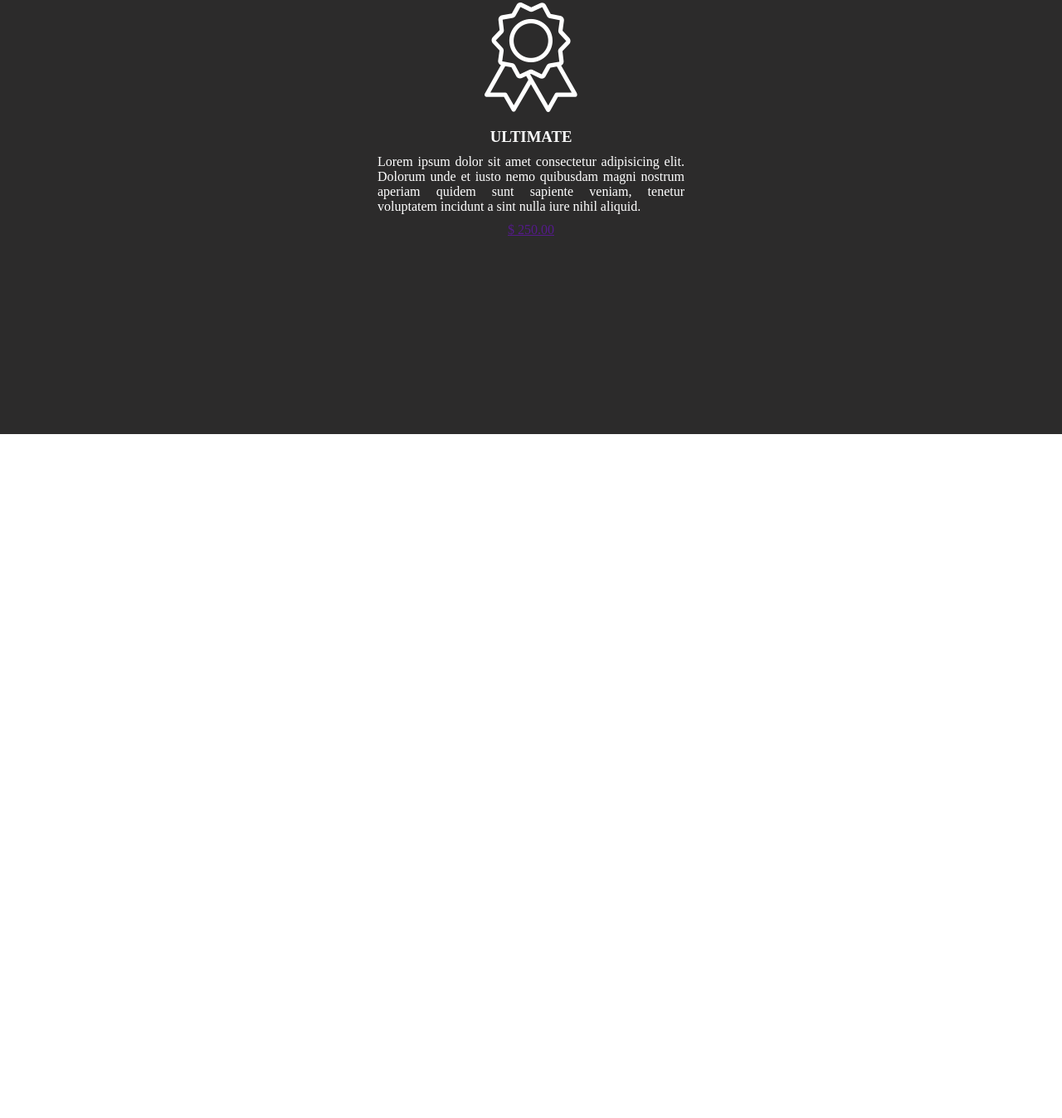
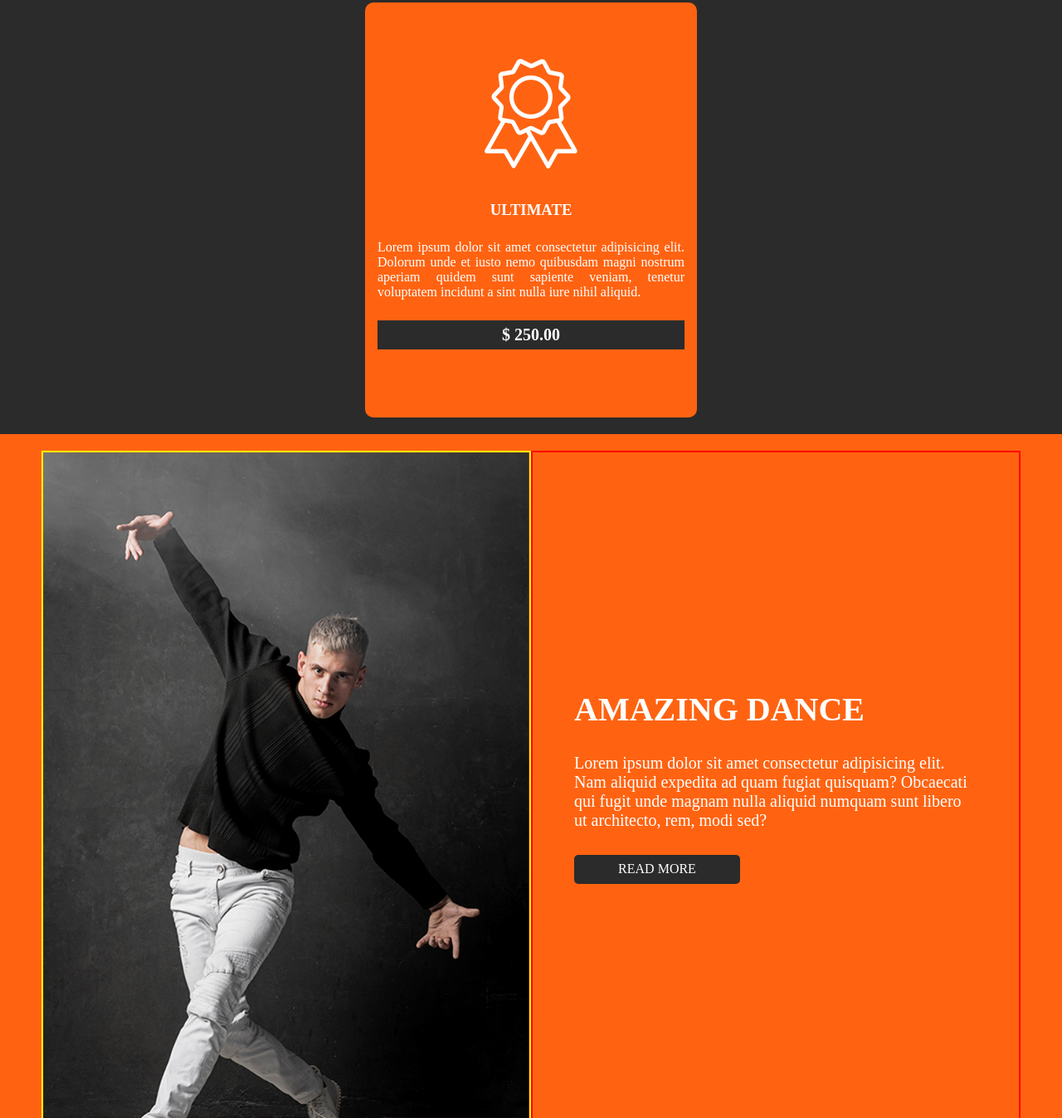
Before and after one commit to taynaradutra/WEBI-TADS-22, a plain HTML site: page 4-AtividadeMusic/index.html in a window 1280 px wide. Shown: the part 2544-3891 px from the top of the page at 83% size. Before the commit the page ends 3227 px from the top, so only its background shows below. Drawn offline with Linux system fonts and the light colour scheme.

Commit message:
criado seção amazing

```diff
--- a/4-AtividadeMusic/css/style.css
+++ b/4-AtividadeMusic/css/style.css
@@ -68,6 +68,18 @@
   width: 100%;
 }
 
+.card-princing {
+  width: 400px;
+  height: 500px;
+  background-color: var(--cor-primaria);
+  display: flex;
+  flex-direction: column;
+  justify-content: center;
+  align-items: center;
+  gap: 20px;
+  border-radius: 10px;
+}
+
 .card-img-princing {
   display: flex;
   justify-content: center;
@@ -85,6 +97,30 @@
 
 .card-conteudo p {
   text-align: justify;
+}
+
+.card-conteudo a {
+  background-color: var(--cor-secundaria);
+  border: 2px solid var(--cor-secundaria);
+  width: 100%;
+  height: 35px;
+
+  display: flex;
+  justify-content: center;
+  align-items: center;
+
+  color: white;
+  text-decoration: none;
+  font-weight: 700;
+  font-size: 20px;
+}
+
+.card-conteudo a:hover {
+  background-color: transparent;
+}
+
+.card-conteudo-princing {
+  gap: 25px;
 }
 
 section {
@@ -125,3 +161,58 @@ section {
   align-items: center;
   gap: 20px;
 }
+
+.secao-amazing {
+  background-color: var(--cor-primaria);
+  display: flex;
+  flex-direction: column;
+}
+
+.container-amazing {
+  display: flex;
+  flex-direction: row;
+  color: white;
+}
+
+.img-amazing {
+  border: 2px solid yellow;
+  width: 50%;
+}
+
+.img-amazing figure img {
+  width: 100%;
+}
+
+.conteudo-amazing {
+  width: 50%;
+  display: flex;
+  flex-direction: column;
+  justify-content: center;
+  align-items: flex-start;
+  gap: 30px;
+  padding: 50px;
+  border: 2px solid red;
+}
+
+.conteudo-amazing h3 {
+  font-size: 40px;
+}
+
+.conteudo-amazing p {
+  font-size: 20px;
+}
+
+.conteudo-amazing a {
+  background-color: var(--cor-secundaria);
+
+  display: flex;
+  justify-content: center;
+  align-items: center;
+
+  width: 200px;
+  height: 35px;
+
+  color: white;
+  text-decoration: none;
+  border-radius: 5px;
+}
--- a/4-AtividadeMusic/index.html
+++ b/4-AtividadeMusic/index.html
@@ -114,7 +114,7 @@
       </div>
 
       <div class="container-cards">
-        <div class="card">
+        <div class="card-princing">
           <div class="card-img-princing">
             <figure>
               <img
@@ -123,7 +123,7 @@
               />
             </figure>
           </div>
-          <div class="card-conteudo">
+          <div class="card-conteudo card-conteudo-princing">
             <h3>BASIC</h3>
             <p>
               Lorem ipsum dolor sit amet consectetur adipisicing elit. Dolorum
@@ -135,7 +135,7 @@
           </div>
         </div>
 
-        <div class="card">
+        <div class="card-princing">
           <div class="card-img-princing">
             <figure>
               <img
@@ -144,7 +144,7 @@
               />
             </figure>
           </div>
-          <div class="card-conteudo">
+          <div class="card-conteudo card-conteudo-princing">
             <h3>PROFESSIONAL</h3>
             <p>
               Lorem ipsum dolor sit amet consectetur adipisicing elit. Dolorum
@@ -156,7 +156,7 @@
           </div>
         </div>
 
-        <div class="card">
+        <div class="card-princing">
           <div class="card-img-princing">
             <figure>
               <img
@@ -165,7 +165,7 @@
               />
             </figure>
           </div>
-          <div class="card-conteudo">
+          <div class="card-conteudo card-conteudo-princing">
             <h3>ULTIMATE</h3>
             <p>
               Lorem ipsum dolor sit amet consectetur adipisicing elit. Dolorum
@@ -179,7 +179,41 @@
       </div>
     </section>
 
-    <section></section>
+    <section class="secao-amazing">
+      <div class="container-amazing">
+        <div class="img-amazing">
+          <figure>
+            <img src="./img/sec3-im1.png" alt="Imagem amazing" />
+          </figure>
+        </div>
+        <div class="conteudo-amazing">
+          <h3>AMAZING DANCE</h3>
+          <p>
+            Lorem ipsum dolor sit amet consectetur adipisicing elit. Nam aliquid
+            expedita ad quam fugiat quisquam? Obcaecati qui fugit unde magnam
+            nulla aliquid numquam sunt libero ut architecto, rem, modi sed?
+          </p>
+          <a href="">READ MORE</a>
+        </div>
+      </div>
+
+      <div class="container-amazing">
+        <div class="conteudo-amazing">
+          <h3>AMAZING DANCE</h3>
+          <p>
+            Lorem ipsum dolor sit amet consectetur adipisicing elit. Nam aliquid
+            expedita ad quam fugiat quisquam? Obcaecati qui fugit unde magnam
+            nulla aliquid numquam sunt libero ut architecto, rem, modi sed?
+          </p>
+          <a href="">READ MORE</a>
+        </div>
+        <div class="img-amazing">
+          <figure>
+            <img src="./img/sec3-im2.png" alt="Imagem amazing" />
+          </figure>
+        </div>
+      </div>
+    </section>
     <section></section>
     <section></section>
     <section></section>
```
